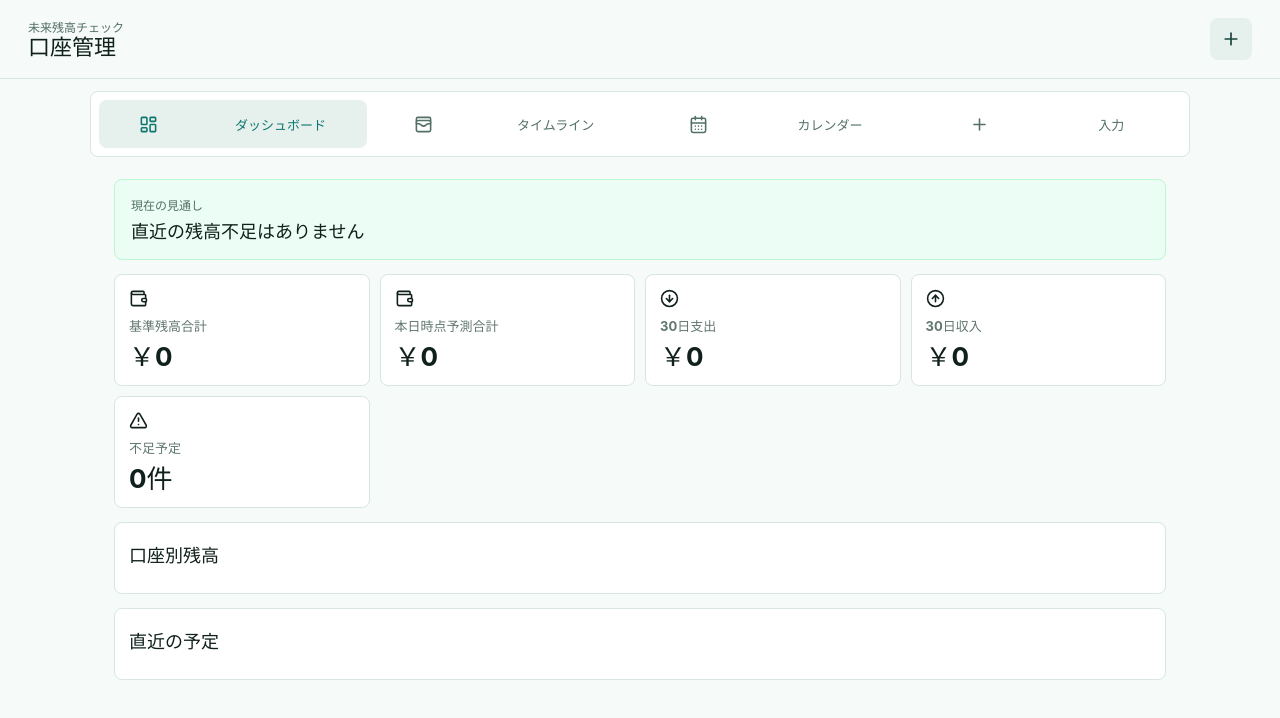
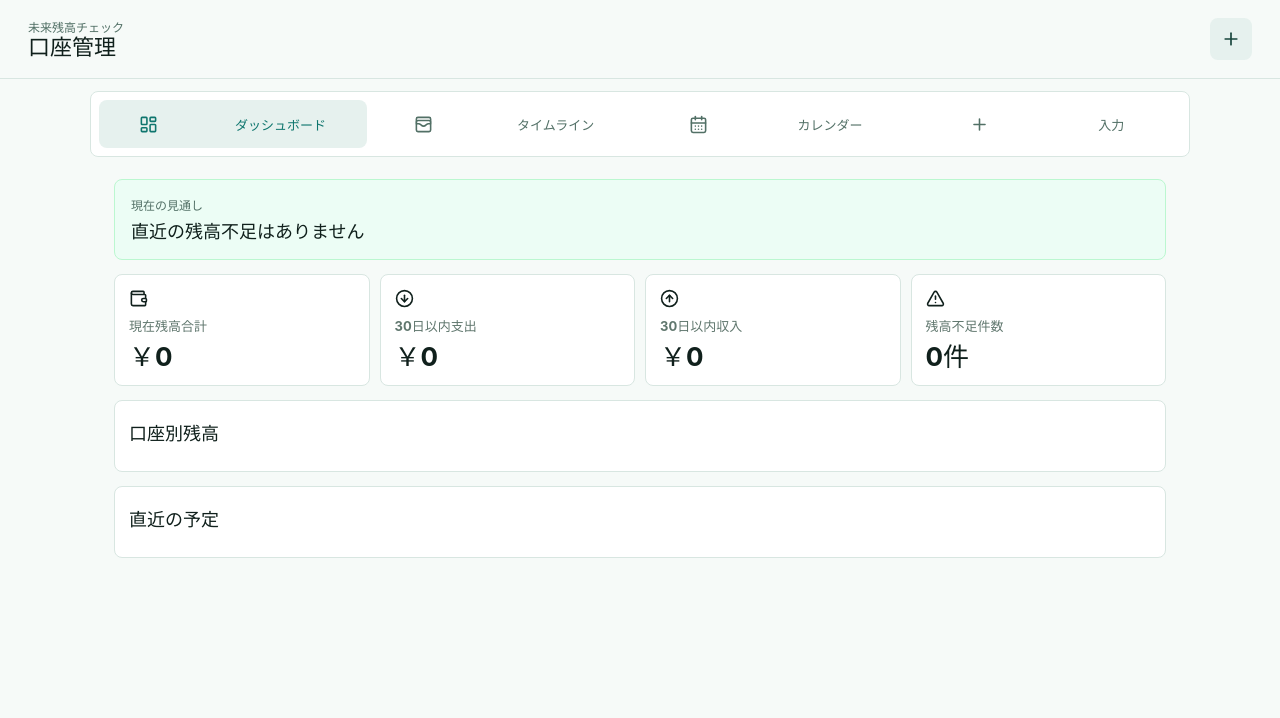
Before and after one commit to hero1582g-oss/kouza-kanri2, a React (Vite) app: page / in a window 1280 px wide. Shown: the top 718 px of the page. Built offline with nearby package versions, Linux system fonts and the light colour scheme.

Commit message:
Carry timeline balances across year boundaries

```diff
--- a/src/App.tsx
+++ b/src/App.tsx
@@ -16,7 +16,6 @@ export default function App() {
   const data = useFinanceData();
 
   const projectionDays = useMemo(() => Math.max(180, daysUntilNextMonthEnd()), []);
-  const timelineDays = useMemo(() => daysUntilNextMonthEnd(), []);
   const rawEntries = useMemo(
     () => expandSchedules(data.schedules, projectionDays, data.occurrenceOverrides),
     [data.accounts, data.schedules, data.occurrenceOverrides, projectionDays],
@@ -24,10 +23,6 @@ export default function App() {
   const projections = useMemo(
     () => buildProjections(data.accounts, data.schedules, projectionDays, data.occurrenceOverrides),
     [data.accounts, data.schedules, data.occurrenceOverrides, projectionDays],
-  );
-  const timelineProjections = useMemo(
-    () => buildProjections(data.accounts, data.schedules, timelineDays, data.occurrenceOverrides),
-    [data.accounts, data.schedules, data.occurrenceOverrides, timelineDays],
   );
   const allLedgerEntries = useMemo(
     () => projections.flatMap((projection) => projection.entries).sort((a, b) => a.date.localeCompare(b.date)),
@@ -40,12 +35,12 @@ export default function App() {
   const metrics = useMemo(() => {
     const base = getDashboardMetrics(projections, rawEntries);
     return { ...base, shortageCount: projections.filter((projection) => projection.firstShortage).length };
-  }, [data.accounts, data.schedules, data.occurrenceOverrides, projections, rawEntries]);
+  }, [projections, rawEntries]);
   const suggestions = useMemo(() => createTransferSuggestions(projections), [projections]);
 
   const renderView = () => {
     if (data.loading) return <div className="center-screen">データを読み込み中...</div>;
-    if (view === "timeline") return <Timeline projections={timelineProjections} />;
+    if (view === "timeline") return <Timeline accounts={data.accounts} schedules={data.schedules} occurrenceOverrides={data.occurrenceOverrides} />;
     if (view === "calendar") return <CalendarView entries={allLedgerEntries as LedgerEntry[]} />;
     if (view === "manage") {
       return (
@@ -62,7 +57,6 @@ export default function App() {
       <Dashboard
         metrics={metrics}
         projections={projections}
-        nextMonthEndProjections={timelineProjections}
         upcomingEntries={upcomingEntries as LedgerEntry[]}
         suggestions={suggestions}
         schedules={data.schedules}
--- a/src/components/Dashboard.tsx
+++ b/src/components/Dashboard.tsx
@@ -6,7 +6,6 @@ import { formatJapaneseDate, yen } from "../lib/date";
 type Props = {
   metrics: DashboardMetrics;
   projections: AccountProjection[];
-  nextMonthEndProjections: AccountProjection[];
   upcomingEntries: LedgerEntry[];
   suggestions: TransferSuggestion[];
   schedules: Schedule[];
@@ -14,7 +13,7 @@ type Props = {
   onSaveOccurrenceOverride: (override: ScheduleOccurrenceOverrideDraft) => Promise<void>;
 };
 
-export const Dashboard = ({ metrics, projections, nextMonthEndProjections, upcomingEntries, suggestions, schedules, onSaveSchedule, onSaveOccurrenceOverride }: Props) => {
+export const Dashboard = ({ metrics, projections, upcomingEntries, suggestions, schedules, onSaveSchedule, onSaveOccurrenceOverride }: Props) => {
   const alertProjections = projections.filter((projection) => projection.firstShortage);
   const [editingEntry, setEditingEntry] = useState<LedgerEntry | null>(null);
 
@@ -34,11 +33,10 @@ export const Dashboard = ({ metrics, projections, nextMonthEndProjections, upcom
       </section>
 
       <section className="metric-grid">
-        <Metric icon={Wallet} label="基準残高合計" value={yen(metrics.baseBalanceTotal)} />
-        <Metric icon={Wallet} label="本日時点予測合計" value={yen(metrics.todayBalanceTotal)} />
-        <Metric icon={ArrowDownCircle} label="30日支出" value={yen(metrics.next30Expense)} />
-        <Metric icon={ArrowUpCircle} label="30日収入" value={yen(metrics.next30Income)} />
-        <Metric icon={AlertTriangle} label="不足予定" value={`${metrics.shortageCount}件`} danger={metrics.shortageCount > 0} />
+        <Metric icon={Wallet} label="現在残高合計" value={yen(metrics.currentBalanceTotal)} />
+        <Metric icon={ArrowDownCircle} label="30日以内支出" value={yen(metrics.next30Expense)} />
+        <Metric icon={ArrowUpCircle} label="30日以内収入" value={yen(metrics.next30Income)} />
+        <Metric icon={AlertTriangle} label="残高不足件数" value={`${metrics.shortageCount}件`} danger={metrics.shortageCount > 0} />
       </section>
 
       <section className="section">
@@ -48,10 +46,7 @@ export const Dashboard = ({ metrics, projections, nextMonthEndProjections, upcom
             <article className="account-forecast-card" key={projection.account.id}>
               <h3>{projection.account.name}</h3>
               <dl>
-                <div><dt>基準日</dt><dd>{formatJapaneseDate(projection.account.balanceBaseDate)}</dd></div>
-                <div><dt>基準残高</dt><dd>{yen(projection.account.currentBalance)}</dd></div>
-                <div><dt>本日時点予測</dt><dd>{yen(projection.todayBalance)}</dd></div>
-                <div><dt>翌月末予測</dt><dd>{yen(nextMonthEndProjections.find((item) => item.account.id === projection.account.id)?.endBalance ?? projection.todayBalance)}</dd></div>
+                <div><dt>現在残高</dt><dd>{yen(projection.account.currentBalance)}</dd></div>
               </dl>
             </article>
           ))}
--- a/src/components/Forms.tsx
+++ b/src/components/Forms.tsx
@@ -29,7 +29,6 @@ const kindLabels: Record<ScheduleKind, string> = {
 export const ManageView = ({ accounts, schedules, onSaveAccount, onSaveSchedule, onRemoveSchedule }: Props) => {
   const [accountName, setAccountName] = useState("");
   const [balance, setBalance] = useState("");
-  const [balanceBaseDate, setBalanceBaseDate] = useState(todayString());
   const [accountMemo, setAccountMemo] = useState("");
   const [displayOrder, setDisplayOrder] = useState("");
   const [editingAccountId, setEditingAccountId] = useState<string | null>(null);
@@ -74,7 +73,6 @@ export const ManageView = ({ accounts, schedules, onSaveAccount, onSaveSchedule,
     setEditingAccountId(null);
     setAccountName("");
     setBalance("");
-    setBalanceBaseDate(todayString());
     setAccountMemo("");
     setDisplayOrder("");
     setAccountError(null);
@@ -84,7 +82,6 @@ export const ManageView = ({ accounts, schedules, onSaveAccount, onSaveSchedule,
     setEditingAccountId(account.id);
     setAccountName(account.name);
     setBalance(String(account.currentBalance));
-    setBalanceBaseDate(account.balanceBaseDate);
     setAccountMemo(account.memo ?? "");
     setDisplayOrder(String(account.displayOrder));
     setAccountError(null);
@@ -93,8 +90,7 @@ export const ManageView = ({ accounts, schedules, onSaveAccount, onSaveSchedule,
   const saveAccount = async () => {
     if (savingAccount) return;
     if (!accountName.trim()) return setAccountError("口座名を入力してください。");
-    if (balance.trim() === "" || !Number.isFinite(Number(balance))) return setAccountError("基準残高は数値で入力してください。");
-    if (!balanceBaseDate) return setAccountError("基準日を入力してください。");
+    if (balance.trim() === "" || !Number.isFinite(Number(balance))) return setAccountError("現在残高は数値で入力してください。");
     const order = displayOrder.trim() === "" ? accounts.length + 1 : Number(displayOrder);
     if (!Number.isInteger(order) || order <= 0) return setAccountError("表示順は1以上の整数で入力してください。");
 
@@ -104,7 +100,6 @@ export const ManageView = ({ accounts, schedules, onSaveAccount, onSaveSchedule,
       await onSaveAccount({
         id: editingAccountId ?? undefined,
         name: accountName.trim(),
-        balanceBaseDate,
         currentBalance: Number(balance),
         memo: accountMemo.trim() || undefined,
         displayOrder: order,
@@ -222,10 +217,8 @@ export const ManageView = ({ accounts, schedules, onSaveAccount, onSaveSchedule,
               {editingAccountId && <button className="secondary-button compact-button" onClick={resetAccountForm} disabled={savingAccount}><X size={16} />キャンセル</button>}
             </div>
             <div className="form-grid">
-              <p className="form-help wide-field">この日付時点の実際の銀行残高を入力してください。基準日より後の予定を加減して将来残高を計算します。</p>
               <label>口座名<input value={accountName} onChange={(event) => setAccountName(event.target.value)} placeholder="生活費口座" /></label>
-              <label>基準日<div className="date-input-action"><input type="date" value={balanceBaseDate} onChange={(event) => setBalanceBaseDate(event.target.value)} /><button type="button" className="secondary-button compact-button" onClick={() => setBalanceBaseDate(todayString())}>今日を基準日にする</button></div></label>
-              <label>基準残高<input value={balance} onChange={(event) => setBalance(event.target.value)} inputMode="decimal" placeholder="120000" /></label>
+              <label>現在残高<input value={balance} onChange={(event) => setBalance(event.target.value)} inputMode="decimal" placeholder="120000" /></label>
               <label>メモ<input value={accountMemo} onChange={(event) => setAccountMemo(event.target.value)} placeholder="任意" /></label>
               <label>表示順<input type="number" min="1" step="1" value={displayOrder} onChange={(event) => setDisplayOrder(event.target.value)} placeholder={String(accounts.length + 1)} /></label>
               {accountError && <p className="form-error wide-field">{accountError}</p>}
@@ -235,7 +228,7 @@ export const ManageView = ({ accounts, schedules, onSaveAccount, onSaveSchedule,
             <div className="entry-list account-list">
               {[...accounts].sort((left, right) => left.displayOrder - right.displayOrder).map((account) => (
                 <div className={`entry-row account-row ${editingAccountId === account.id ? "editing" : ""}`} key={account.id}>
-                  <div><strong>{account.name}</strong><span>基準日 {account.balanceBaseDate} / 基準残高 {yen(account.currentBalance)}</span></div>
+                  <div><strong>{account.name}</strong><span>現在残高 {yen(account.currentBalance)}</span></div>
                   <button className="secondary-button compact-button" onClick={() => editAccount(account)} disabled={savingAccount}><Pencil size={16} />編集</button>
                 </div>
               ))}
--- a/src/components/Timeline.tsx
+++ b/src/components/Timeline.tsx
@@ -1,54 +1,114 @@
-import { AlertTriangle } from "lucide-react";
-import { useState } from "react";
-import type { AccountProjection } from "../types";
-import { formatJapaneseDate, yen } from "../lib/date";
+import { AlertTriangle, ArrowRight } from "lucide-react";
+import { useLayoutEffect, useMemo, useRef, useState } from "react";
+import type { Ref } from "react";
+import type { Account, LedgerEntry, Schedule, ScheduleOccurrenceOverride } from "../types";
+import { parseLocalDate, todayString, yen } from "../lib/date";
+import { expandSchedulesForRange } from "../lib/projection";
 
-type Props = {
-  projections: AccountProjection[];
+type Props = { accounts: Account[]; schedules: Schedule[]; occurrenceOverrides: ScheduleOccurrenceOverride[] };
+
+const longDate = (value: string) => new Intl.DateTimeFormat("ja-JP", {
+  year: "numeric", month: "long", day: "numeric", weekday: "short",
+}).format(parseLocalDate(value));
+
+export const Timeline = ({ accounts, schedules, occurrenceOverrides }: Props) => {
+  const currentYear = Number(todayString().slice(0, 4));
+  const [accountId, setAccountId] = useState("all");
+  const [year, setYear] = useState(currentYear);
+  const todayRef = useRef<HTMLDivElement>(null);
+  const firstRef = useRef<HTMLDivElement>(null);
+  const lastRef = useRef<HTMLDivElement>(null);
+  const sortedAccounts = useMemo(() => [...accounts].sort((a, b) => a.displayOrder - b.displayOrder), [accounts]);
+  const accountMap = useMemo(() => new Map(accounts.map((account) => [account.id, account])), [accounts]);
+  const years = useMemo(() => {
+    const values = [currentYear - 1, currentYear, currentYear + 1];
+    schedules.forEach((item) => values.push(Number(item.date.slice(0, 4))));
+    occurrenceOverrides.forEach((item) => values.push(Number(item.date.slice(0, 4))));
+    return [...new Set(values)].sort((a, b) => a - b);
+  }, [currentYear, schedules, occurrenceOverrides]);
+
+  const entries = useMemo(() => {
+    const today = todayString();
+    const yearStart = `${year}-01-01`;
+    const yearEnd = `${year}-12-31`;
+    // Include every occurrence between the displayed year and today. Without
+    // the intervening years, balances in a past/future year would incorrectly
+    // restart from the current balance at that year's edge.
+    const calculationStart = yearStart < today ? yearStart : today;
+    const calculationEnd = yearEnd > today ? yearEnd : today;
+    const calculationEntries = expandSchedulesForRange(schedules, calculationStart, calculationEnd, occurrenceOverrides);
+    const raw = calculationEntries
+      .filter((entry) => entry.date >= yearStart && entry.date <= yearEnd)
+      .filter((entry) => accountId === "all" || entry.accountId === accountId);
+    const balanceAfter = new Map<string, number>();
+
+    accounts.forEach((account) => {
+      const accountEntries = calculationEntries.filter((entry) => entry.accountId === account.id);
+      const pastAndToday = accountEntries.filter((entry) => entry.date <= today);
+      let pastBalance = account.currentBalance;
+
+      // The current balance already contains historical activity. Walk
+      // backwards so each historical row shows the balance at that time.
+      [...pastAndToday].reverse().forEach((entry) => {
+        balanceAfter.set(entry.id, pastBalance);
+        pastBalance -= entry.amount;
+      });
+
+      // Future activity starts from the actual current balance and is applied
+      // forwards in display order.
+      let futureBalance = account.currentBalance;
+      accountEntries.filter((entry) => entry.date > today).forEach((entry) => {
+        futureBalance += entry.amount;
+        balanceAfter.set(entry.id, futureBalance);
+      });
+    });
+
+    return raw.map((entry) => ({ ...entry, balanceAfter: balanceAfter.get(entry.id) ?? 0 } as LedgerEntry));
+  }, [accounts, schedules, occurrenceOverrides, accountId, year]);
+
+  const groups = useMemo(() => entries.reduce<Record<string, LedgerEntry[]>>((result, entry) => {
+    (result[entry.date] ??= []).push(entry);
+    return result;
+  }, {}), [entries]);
+  const dates = Object.keys(groups).sort();
+
+  useLayoutEffect(() => {
+    const target = year === currentYear ? todayRef.current : year > currentYear ? firstRef.current : lastRef.current;
+    requestAnimationFrame(() => target?.scrollIntoView({ block: year < currentYear ? "end" : "center", behavior: "auto" }));
+  }, [year, accountId, currentYear, entries.length]);
+
+  const renderToday = year === currentYear;
+  let todayInserted = false;
+  return <div className="page-stack timeline-stack">
+    <section className="section timeline-filters" aria-label="タイムライン絞り込み">
+      <label>口座<select value={accountId} onChange={(event) => setAccountId(event.target.value)}><option value="all">すべて</option>{sortedAccounts.map((account) => <option key={account.id} value={account.id}>{account.name}</option>)}</select></label>
+      <label>年<select value={year} onChange={(event) => setYear(Number(event.target.value))}>{years.map((value) => <option key={value} value={value}>{value}</option>)}</select></label>
+    </section>
+    <section className="section grouped-timeline">
+      {dates.map((date, index) => {
+        const showTodayBefore = renderToday && !todayInserted && date >= todayString();
+        if (showTodayBefore) todayInserted = true;
+        return <div key={date} ref={index === 0 ? firstRef : index === dates.length - 1 ? lastRef : undefined}>
+          {showTodayBefore && <TodayLine ref={todayRef} />}
+          <div className="timeline-date-group">
+            <h2>{longDate(date)}</h2>
+            {groups[date].map((entry) => {
+              const account = accountMap.get(entry.accountId);
+              const pair = entry.transferPairAccountId ? accountMap.get(entry.transferPairAccountId) : undefined;
+              return <article className={`timeline-entry ${entry.balanceAfter < 0 ? "shortage" : ""}`} key={entry.id}>
+                {accountId === "all" && <span className="timeline-account-name">{account?.name}</span>}
+                <div className="timeline-entry-main"><strong>{entry.name}{entry.isOverride ? "（今回変更）" : ""}</strong><b className={entry.amount < 0 ? "negative" : "positive"}>{yen(entry.amount)}</b></div>
+                {entry.kind === "transfer" && <span className="transfer-label">振替：{entry.amount < 0 ? account?.name : pair?.name} <ArrowRight size={14} /> {entry.amount < 0 ? pair?.name : account?.name}</span>}
+                <span className={entry.balanceAfter < 0 ? "balance negative" : "balance"}>{entry.balanceAfter < 0 && <AlertTriangle size={14} />}残高 {yen(entry.balanceAfter)}</span>
+              </article>;
+            })}
+          </div>
+        </div>;
+      })}
+      {renderToday && !todayInserted && <TodayLine ref={todayRef} />}
+      {!dates.length && <p className="empty-message">この年の予定はありません。</p>}
+    </section>
+  </div>;
 };
 
-export const Timeline = ({ projections }: Props) => {
-  const [expandedAccounts, setExpandedAccounts] = useState<Record<string, boolean>>({});
-
-  return (
-    <div className="page-stack timeline-stack">
-      {projections.map((projection) => {
-        const expanded = Boolean(expandedAccounts[projection.account.id]);
-        const visibleEntries = expanded ? projection.entries : projection.entries.slice(0, 3);
-        return (
-          <section className="timeline-account compact-timeline-account" key={projection.account.id}>
-            <div className="account-summary compact-account-summary">
-              <div>
-                <h2>{projection.account.name}</h2>
-                <span>基準日 {formatJapaneseDate(projection.account.balanceBaseDate)} / 基準残高 {yen(projection.account.currentBalance)}</span>
-              </div>
-              <strong className={projection.minimumBalance < 0 ? "negative" : ""}>最低 {yen(projection.minimumBalance)}</strong>
-            </div>
-
-            <div className="timeline compact-timeline">
-              <div className="timeline-item start">
-                <time>{formatJapaneseDate(projection.account.balanceBaseDate)}</time>
-                <div><strong>基準残高</strong><span>{yen(projection.account.currentBalance)}</span></div>
-              </div>
-              {visibleEntries.map((entry) => (
-                <div className={`timeline-item ${entry.balanceAfter < 0 ? "shortage" : ""}`} key={entry.id}>
-                  <time>{formatJapaneseDate(entry.date)}</time>
-                  <div>
-                    <strong>{entry.balanceAfter < 0 && <AlertTriangle size={15} />}{entry.name}{entry.isOverride ? "（今回変更）" : ""}</strong>
-                    <span className={entry.amount < 0 ? "negative" : "positive"}>{yen(entry.amount)}</span>
-                  </div>
-                  <b>{yen(entry.balanceAfter)}</b>
-                </div>
-              ))}
-            </div>
-            {projection.entries.length > 3 && (
-              <button className="secondary-button timeline-toggle" onClick={() => setExpandedAccounts((current) => ({ ...current, [projection.account.id]: !expanded }))}>
-                {expanded ? "閉じる" : `もっと見る（残り${projection.entries.length - 3}件）`}
-              </button>
-            )}
-          </section>
-        );
-      })}
-    </div>
-  );
-};
+const TodayLine = ({ ref }: { ref: Ref<HTMLDivElement> }) => <div className="today-line" ref={ref}><span>★ 今日</span></div>;
--- a/src/lib/projection.ts
+++ b/src/lib/projection.ts
@@ -1,7 +1,5 @@
 import type { Account, AccountProjection, DashboardMetrics, LedgerEntry, Schedule, ScheduleOccurrenceOverride, TransferSuggestion } from "../types";
 import { addDays, addMonths, addYears, formatDate, parseLocalDate, todayString } from "./date";
-
-const horizonEnd = (days: number): string => addDays(todayString(), days);
 
 export const daysUntilNextMonthEnd = (): number => {
   const today = parseLocalDate(todayString());
@@ -23,7 +21,7 @@ export const expandSchedules = (
   overrides: ScheduleOccurrenceOverride[] = [],
   start = todayString(),
 ): Omit<LedgerEntry, "balanceAfter">[] => {
-  const end = horizonEnd(days);
+  const end = addDays(start, days);
   const entries: Omit<LedgerEntry, "balanceAfter">[] = [];
 
   schedules.forEach((schedule) => {
@@ -85,29 +83,34 @@ export const expandSchedules = (
   return entries.sort((a, b) => a.date.localeCompare(b.date) || a.name.localeCompare(b.name));
 };
 
+/** Expands every occurrence whose effective date is inside an explicit range. */
+export const expandSchedulesForRange = (
+  schedules: Schedule[], start: string, end: string, overrides: ScheduleOccurrenceOverride[] = [],
+): Omit<LedgerEntry, "balanceAfter">[] => {
+  const days = Math.max(0, Math.ceil((parseLocalDate(end).getTime() - parseLocalDate(start).getTime()) / 86400000));
+  return expandSchedules(schedules, days, overrides, start);
+};
+
 export const buildProjections = (
   accounts: Account[], schedules: Schedule[], days = 180, overrides: ScheduleOccurrenceOverride[] = [],
 ): AccountProjection[] => {
   const today = todayString();
-  const earliestBaseDate = accounts.reduce(
-    (earliest, account) => account.balanceBaseDate < earliest ? account.balanceBaseDate : earliest,
-    today,
-  );
-  const entries = expandSchedules(schedules, days, overrides, addDays(earliestBaseDate, 1));
+  // The current balance already includes everything through today. Only
+  // strictly future occurrences participate in a forecast.
+  const entries = expandSchedules(schedules, days, overrides, today).filter((entry) => entry.date > today);
 
   return [...accounts]
     .sort((a, b) => a.displayOrder - b.displayOrder || a.name.localeCompare(b.name))
     .map((account) => {
       let balance = account.currentBalance;
       const accountEntries = entries
-        .filter((entry) => entry.accountId === account.id && entry.date > account.balanceBaseDate)
+        .filter((entry) => entry.accountId === account.id)
         .map((entry) => {
           balance += entry.amount;
           return { ...entry, balanceAfter: balance };
         });
-      const todayEntries = accountEntries.filter((entry) => entry.date <= today);
-      const todayBalance = todayEntries.length ? todayEntries[todayEntries.length - 1].balanceAfter : account.currentBalance;
-      const futureEntries = accountEntries.filter((entry) => entry.date >= today);
+      const todayBalance = account.currentBalance;
+      const futureEntries = accountEntries;
       const minimumBalance = futureEntries.reduce((minimum, entry) => Math.min(minimum, entry.balanceAfter), todayBalance);
       return {
         account,
@@ -127,10 +130,9 @@ export const getDashboardMetrics = (
   const limit = addDays(today, 30);
   const next30 = entries.filter((entry) => entry.date >= today && entry.date <= limit);
   return {
-    baseBalanceTotal: projections.reduce((sum, projection) => sum + projection.account.currentBalance, 0),
-    todayBalanceTotal: projections.reduce((sum, projection) => sum + projection.todayBalance, 0),
-    next30Expense: Math.abs(next30.filter((entry) => entry.amount < 0).reduce((sum, entry) => sum + entry.amount, 0)),
-    next30Income: next30.filter((entry) => entry.amount > 0).reduce((sum, entry) => sum + entry.amount, 0),
+    currentBalanceTotal: projections.reduce((sum, projection) => sum + projection.account.currentBalance, 0),
+    next30Expense: next30.filter((entry) => entry.kind === "expense").reduce((sum, entry) => sum + Math.abs(entry.amount), 0),
+    next30Income: next30.filter((entry) => entry.kind === "income").reduce((sum, entry) => sum + Math.abs(entry.amount), 0),
     shortageCount: 0,
   };
 };
--- a/src/lib/storage.ts
+++ b/src/lib/storage.ts
@@ -1,5 +1,4 @@
 import type { Account, Schedule, ScheduleDraft, ScheduleOccurrenceOverride, ScheduleOccurrenceOverrideDraft } from "../types";
-import { todayString } from "./date";
 
 const STORAGE_KEY = "kouza-kanri:finance-data:v1";
 
@@ -38,25 +37,14 @@ const load = (): FinanceData => {
   try {
     const parsed = JSON.parse(raw);
     if (!isFinanceData(parsed)) return emptyData();
-    const fallbackBaseDate = todayString();
-    let migrated = false;
-    const accounts = parsed.accounts.map((account: Account) => {
-      if (typeof account.balanceBaseDate === "string" && account.balanceBaseDate) return account;
-      migrated = true;
-      return { ...account, balanceBaseDate: fallbackBaseDate };
-    });
+    // balanceBaseDate from older versions is intentionally discarded. The
+    // stored balance is now always the user's actual current bank balance.
+    const accounts = parsed.accounts.map(({ balanceBaseDate: _ignored, ...account }: Account & { balanceBaseDate?: string }) => account);
     const data = {
       ...parsed,
       accounts,
       occurrenceOverrides: Array.isArray(parsed.occurrenceOverrides) ? parsed.occurrenceOverrides : [],
     } as FinanceData;
-    if (migrated) {
-      try {
-        persist(data);
-      } catch {
-        // Keep migrated data available even if storage is full.
-      }
-    }
     return data;
   } catch {
     return emptyData();
--- a/src/types.ts
+++ b/src/types.ts
@@ -1,7 +1,6 @@
 export type Account = {
   id: string;
   name: string;
-  balanceBaseDate: string;
   currentBalance: number;
   displayOrder: number;
   memo?: string;
@@ -75,8 +74,7 @@ export type AccountProjection = {
 };
 
 export type DashboardMetrics = {
-  baseBalanceTotal: number;
-  todayBalanceTotal: number;
+  currentBalanceTotal: number;
   next30Expense: number;
   next30Income: number;
   shortageCount: number;
```
Also changed, not shown: src/data/sample.ts (+4 -4 lines), src/styles.css (+25 -0 lines).
